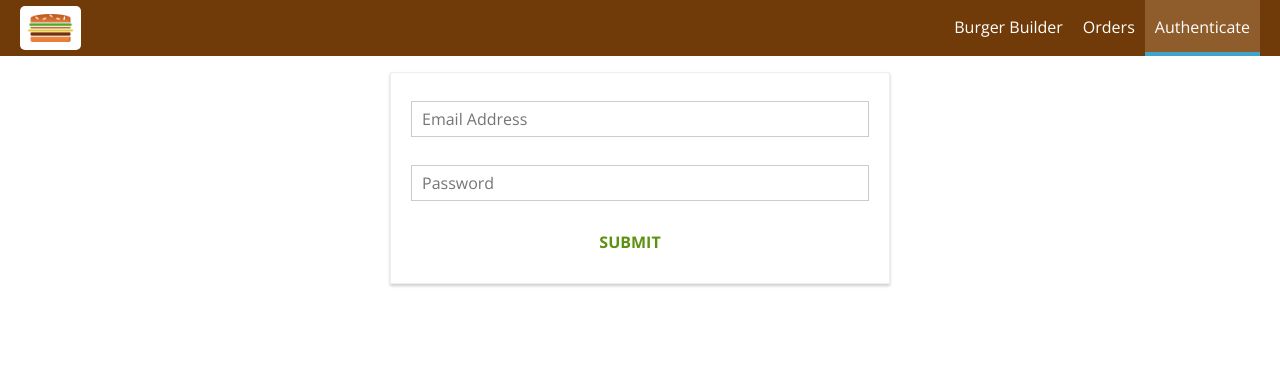
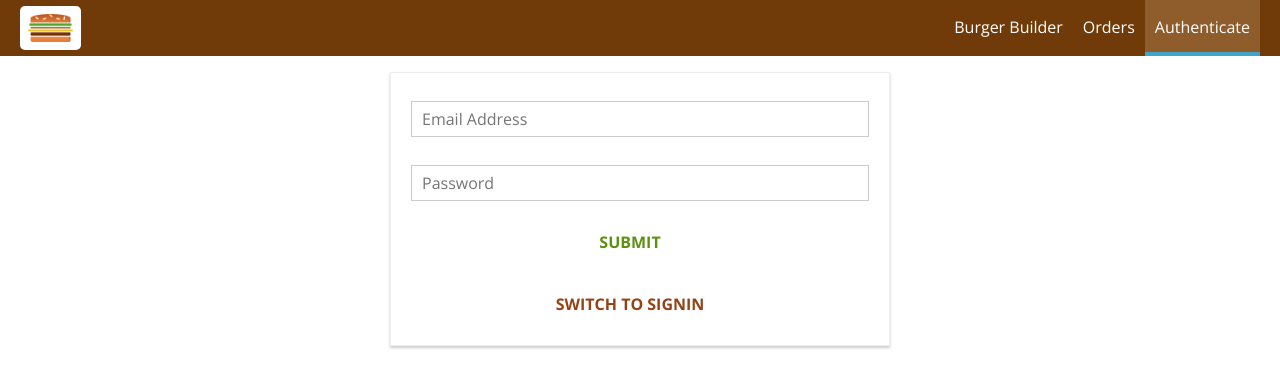
Before and after one commit to susan88323/Burger-Builder, a React (Create React App) app: page /auth in a window 1280 px wide. Shown: the top 388 px of the page. Built offline with nearby package versions, Linux system fonts and the light colour scheme.

Commit message:
Added sign in

```diff
--- a/src/containers/Auth/Auth.js
+++ b/src/containers/Auth/Auth.js
@@ -37,7 +37,8 @@ class Auth extends Component {
                 valid: false,
                 touched: false
             }
-        }
+        },
+        isSignup: true
     }
 
     checkValidity(value, rules) {
@@ -86,7 +87,13 @@ class Auth extends Component {
 
     submitHandler = (event) => {
         event.preventDefault();
-        this.props.onAuth(this.state.controls.email.value, this.state.controls.password.value);
+        this.props.onAuth(this.state.controls.email.value, this.state.controls.password.value, this.state.isSignup);
+    }
+
+    switchAuthModeHandler = () => {
+        this.setState(prevState => {
+            return {isSignup: !prevState.isSignup};
+        });
     }
 
     render () {
@@ -115,6 +122,9 @@ class Auth extends Component {
                     {form}
                     <Button btnType="Success">SUBMIT</Button>
                 </form>
+                <Button
+                    clicked={this.switchAuthModeHandler}
+                    btnType="Danger">SWITCH TO {this.state.isSignup ? 'SIGNIN': 'SIGNUP'}</Button>
             </div>
         );
     }
@@ -122,7 +132,7 @@ class Auth extends Component {
 
 const mapDispatchToProps = dispatch => {
     return {
-        onAuth: (email, password) => dispatch(actions.auth(email, password))
+        onAuth: (email, password, isSignup) => dispatch(actions.auth(email, password, isSignup))
     };
 };
 
--- a/src/store/actions/auth.js
+++ b/src/store/actions/auth.js
@@ -22,7 +22,7 @@ export const authFail = (error) => {
     };
 };
 
-export const auth = (email, password) => {
+export const auth = (email, password, isSignup) => {
     return dispatch => {
         dispatch(authStart());
         const authData = {
@@ -30,7 +30,11 @@ export const auth = (email, password) => {
             password: password,
             returnSecureToken: true
         };
-        axios.post('https://identitytoolkit.googleapis.com/v1/accounts:signUp?key=AIzaSyAGOuI7r1UdKHnGbpIw4o9fADk-6LsVVWU', authData)
+        let url = 'https://identitytoolkit.googleapis.com/v1/accounts:signUp?key=AIzaSyAGOuI7r1UdKHnGbpIw4o9fADk-6LsVVWU';
+        if (!isSignup) {
+            url = 'https://identitytoolkit.googleapis.com/v1/accounts:signInWithPassword?key=AIzaSyAGOuI7r1UdKHnGbpIw4o9fADk-6LsVVWU';
+        }
+        axios.post(url, authData)
             .then(response => {
                 console.log(response);
                 dispatch(authSuccess(response.data));
```
